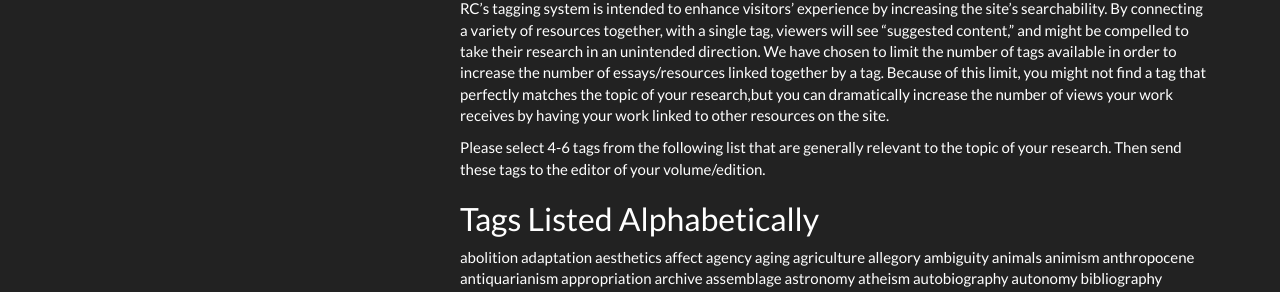
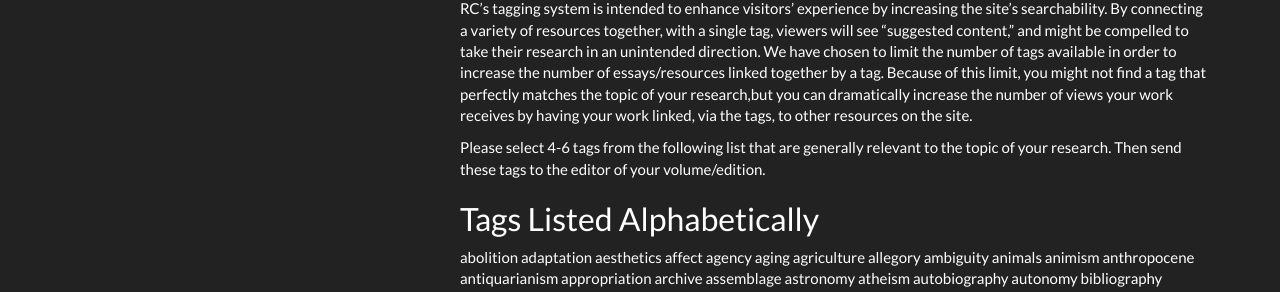
Before and after one commit to steve-kasica/romanticcircles.github.io, a Jekyll site: the page built from _docs/contributor-resources/rc_tagging.md, in a window 1280 px wide and 1254 px high. Shown: the part 224-516 px from the top of the window. Built offline with Jekyll 4.4.1, drawn with Linux system fonts in a browser that asks for light colours.

Commit message:
minor edits to tagging and contrib checklist docs

```diff
--- a/_docs/contributor-resources/rc_tagging.md
+++ b/_docs/contributor-resources/rc_tagging.md
@@ -5,7 +5,7 @@ permalink: /docs/contributor-resources/rc_tagging
 
 ## Tag Options for RC Contributors
 
-RC's tagging system is intended to enhance visitors' experience by increasing the site's searchability. By connecting a variety of resources together, with a single tag, viewers will see "suggested content," and might be compelled to take their research in an unintended direction. We have chosen to limit the number of tags available in order to increase the number of essays/resources linked together by a tag. Because of this limit, you might not find a tag that perfectly matches the topic of your research,but you can dramatically increase the number of views your work receives by having your work linked to other resources on the site.
+RC's tagging system is intended to enhance visitors' experience by increasing the site's searchability. By connecting a variety of resources together, with a single tag, viewers will see "suggested content," and might be compelled to take their research in an unintended direction. We have chosen to limit the number of tags available in order to increase the number of essays/resources linked together by a tag. Because of this limit, you might not find a tag that perfectly matches the topic of your research,but you can dramatically increase the number of views your work receives by having your work linked, via the tags, to other resources on the site.
 
 Please select 4-6 tags from the following list that are generally relevant to the topic of your research. Then send these tags to the editor of your volume/edition.
 
```
Also changed, not shown: _docs/contributor-resources/rc-contributor-checklist.md (+1 -1 lines).
